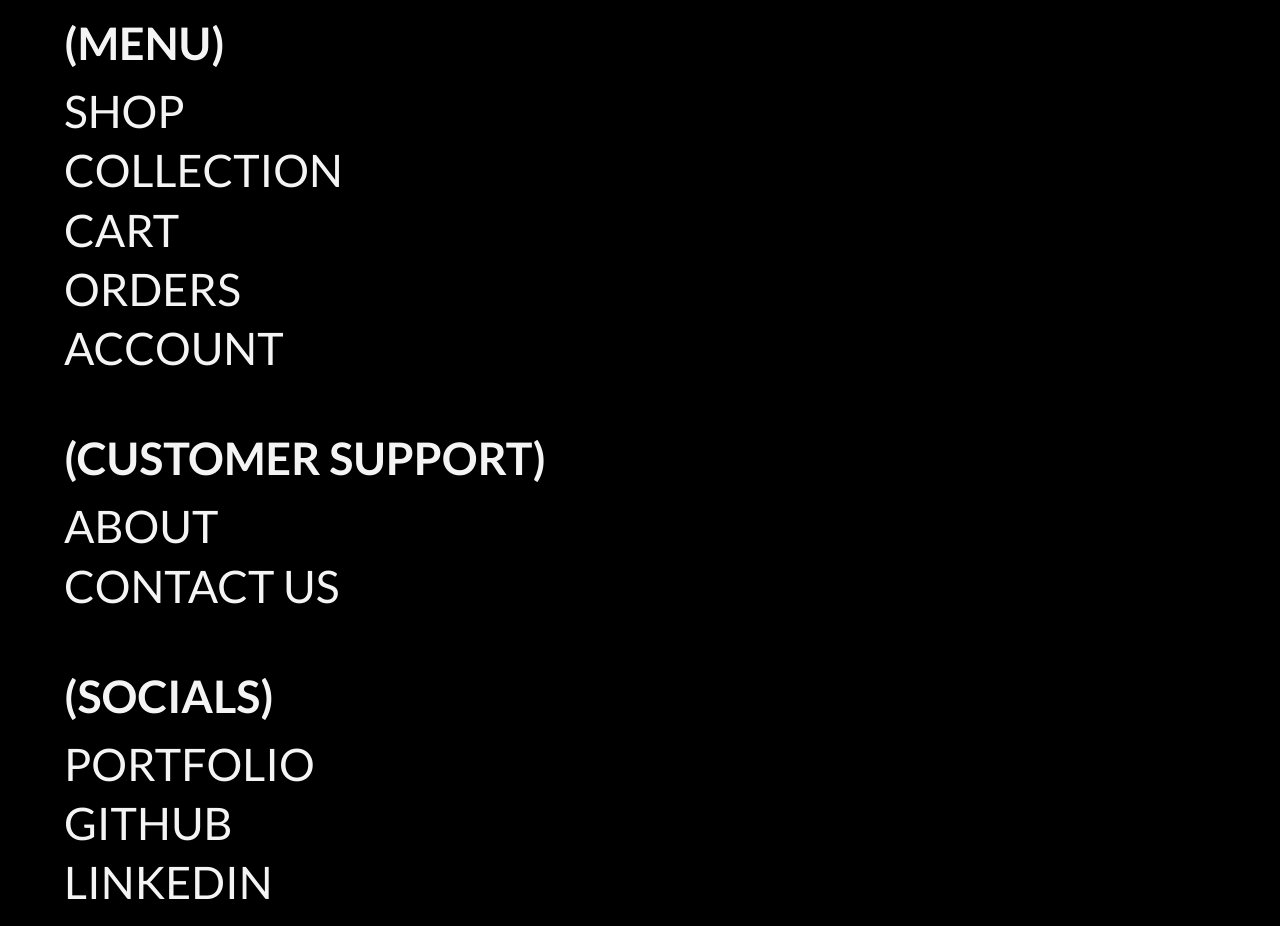
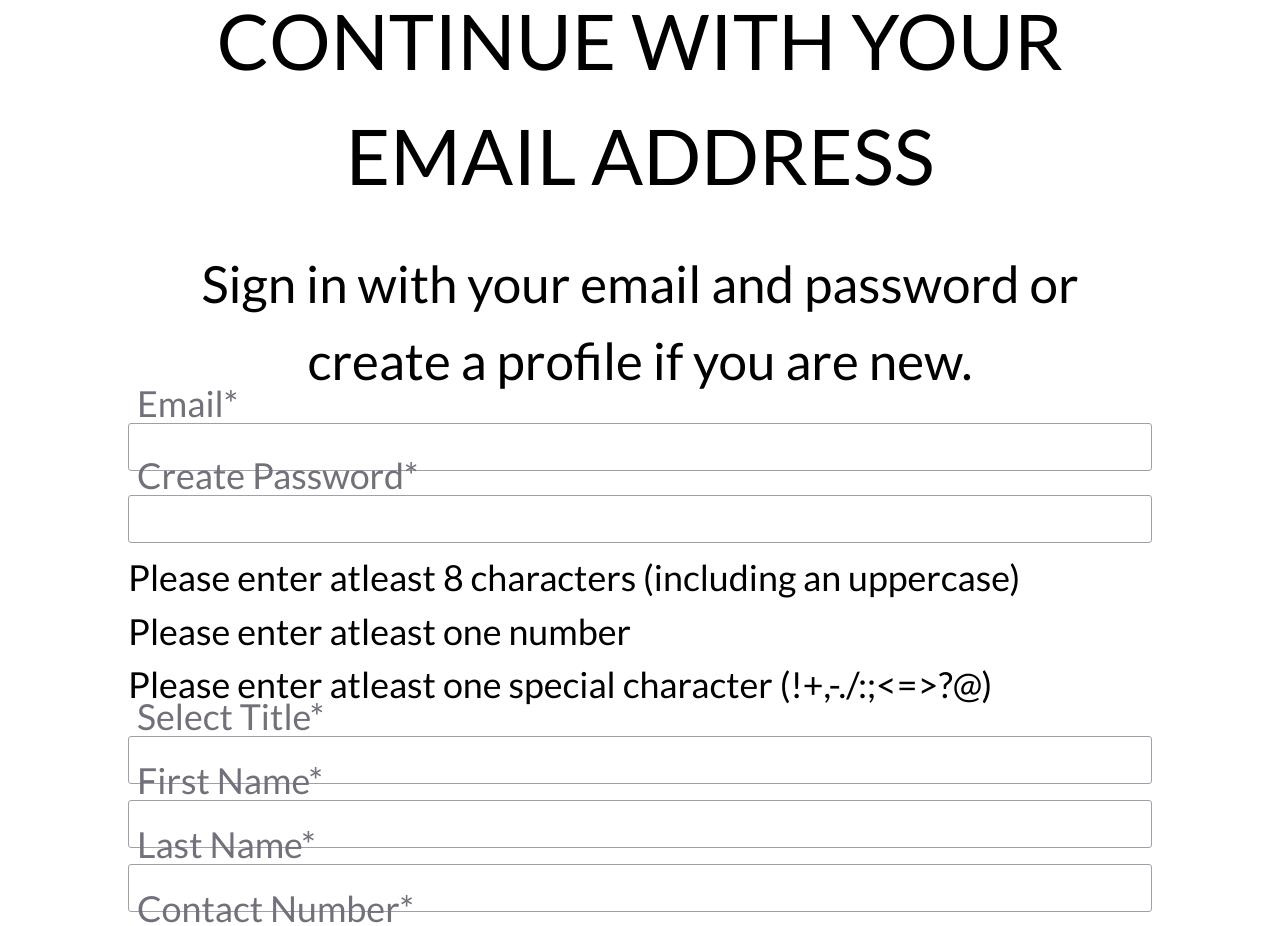
Before and after one commit to falguni-mondal/Divara, a React (Vite) app in the folder frontend/: page /account in a window 1280 px wide. Shown: the part 630-1556 px from the top of the page. Built offline with nearby package versions, Linux system fonts and the light colour scheme.

Commit message:
Making of Account Page

```diff
--- a/frontend/src/components/App.jsx
+++ b/frontend/src/components/App.jsx
@@ -1,14 +1,27 @@
-import React, { useState } from 'react'
+import React, { useEffect, useState } from 'react'
 import PageRouter from '../routers/PageRouter'
 import Navbar from './navbar/Navbar'
 import Navmenu from './navbar/Navmenu'
 import Footer from './footer/Footer'
+import { useLocation } from 'react-router-dom'
 
 const App = () => {
   const [showNav, setShowNav] = useState(false);
+  const pathLocation = useLocation();
+
   const navMenuController = () =>{
     setShowNav(prev => !prev);
   }
+
+  useEffect(() => {
+    window.scrollTo(0,0);
+    // window.scrollTo({
+    //   top: 0,
+    //   left: 0,
+    //   behavior: "smooth"
+    // });
+  }, [pathLocation])
+
   return (
     <div className='container w-full'>
       <Navbar showNav={showNav} navMenuController = {navMenuController} />
--- /dev/null
+++ b/frontend/src/components/auth/BaseAuth.jsx
@@ -0,0 +1,18 @@
+import React from 'react'
+import { Link } from 'react-router-dom'
+
+const BaseAuth = () => {
+  return (
+    <section className='w-full py-[3vh]' id='auth-base-form-section'>
+      <form className='w-full'>
+        <div className="auth-form-input-container w-full h-[6vh] flex flex-col justify-center border border-zinc-400 px-2 py-1 rounded-[3px]">
+          <label className='text-[2.8vw] text-zinc-500 relative'>Email*</label>
+          <input className='w-full outline-0 border-0 text-[4.5vw]' type="email" />
+        </div>
+        <button type='submit' className='w-full h-[6vh] bg-black rounded-[3px] text-zinc-100 text-[3.3vw] uppercase mt-[3vh]'>Continue</button>
+      </form>
+    </section>
+  )
+}
+
+export default BaseAuth
--- /dev/null
+++ b/frontend/src/components/auth/Signin.jsx
@@ -0,0 +1,21 @@
+import React from 'react'
+
+const Signin = () => {
+  return (
+    <section className='w-full py-[3vh]' id='signin-form-section'>
+      <form className='w-full flex flex-col gap-[3vh]'>
+        <div className="auth-form-input-container w-full h-[6vh] flex flex-col justify-center border border-zinc-400 px-2 py-1 rounded-[3px]">
+          <label className='text-[2.8vw] text-zinc-500 relative'>Email*</label>
+          <input className='w-full outline-0 border-0 text-[4.5vw]' type="email" />
+        </div>
+        <div className="auth-form-input-container w-full h-[6vh] flex flex-col justify-center border border-zinc-400 px-2 py-1 rounded-[3px]">
+          <label className='text-[2.8vw] text-zinc-500 relative'>Password*</label>
+          <input className='w-full outline-0 border-0 text-[4.5vw]' type="email" />
+        </div>
+        <button type='submit' className='w-full h-[6vh] bg-black rounded-[3px] text-zinc-100 text-[3.3vw] uppercase'>Continue</button>
+      </form>
+    </section>
+  )
+}
+
+export default Signin
--- /dev/null
+++ b/frontend/src/components/auth/Signup.jsx
@@ -0,0 +1,53 @@
+import React from 'react'
+
+const Signup = () => {
+    return (
+        <section className='w-full py-[3vh]' id='signup-form-section'>
+            <form className='w-full flex flex-col gap-[2vh]'>
+                <div className="auth-form-input-container w-full h-[6vh] flex flex-col justify-center border border-zinc-400 px-2 py-1 rounded-[3px]">
+                    <label className='text-[2.8vw] text-zinc-500 relative'>Email*</label>
+                    <input className='w-full outline-0 border-0 text-[4.5vw]' type="email" />
+                </div>
+                <div className="signup-password-wrapper w-full mt-[1vh]">
+                    <div className="auth-form-input-container w-full h-[6vh] flex flex-col justify-center border border-zinc-400 px-2 py-1 rounded-[3px]">
+                        <label className='text-[2.8vw] text-zinc-500 relative'>Create Password*</label>
+                        <input className='w-full outline-0 border-0 text-[4.5vw]' type="email" />
+                    </div>
+                    <ul className="password-instructions text-[2.8vw] mt-[1vh]">
+                        <li>
+                            Please enter atleast 8 characters (including an uppercase)
+                        </li>
+                        <li>
+                            Please enter atleast one number
+                        </li>
+                        <li>
+                            {
+                                "Please enter atleast one special character (!+,-./:;<=>?@)"
+                            }
+                        </li>
+                    </ul>
+                </div>
+                <div className="auth-form-input-container w-full h-[6vh] flex flex-col justify-center border border-zinc-400 px-2 py-1 rounded-[3px] mt-[1vh]">
+                    <label className='text-[2.8vw] text-zinc-500 relative'>Select Title*</label>
+                    <input className='w-full outline-0 border-0 text-[4.5vw]' type="email" />
+                </div>
+                <div className="auth-form-input-container w-full h-[6vh] flex flex-col justify-center border border-zinc-400 px-2 py-1 rounded-[3px]">
+                    <label className='text-[2.8vw] text-zinc-500 relative'>First Name*</label>
+                    <input className='w-full outline-0 border-0 text-[4.5vw]' type="email" />
+                </div>
+                <div className="auth-form-input-container w-full h-[6vh] flex flex-col justify-center border border-zinc-400 px-2 py-1 rounded-[3px]">
+                    <label className='text-[2.8vw] text-zinc-500 relative'>Last Name*</label>
+                    <input className='w-full outline-0 border-0 text-[4.5vw]' type="email" />
+                </div>
+                <div className="auth-form-input-container w-full h-[6vh] flex flex-col justify-center border border-zinc-400 px-2 py-1 rounded-[3px]">
+                    <label className='text-[2.8vw] text-zinc-500 relative'>Contact Number*</label>
+                    <input className='w-full outline-0 border-0 text-[4.5vw]' type="email" />
+                </div>
+
+                <button type='submit' className='w-full h-[6vh] bg-black rounded-[3px] text-zinc-100 text-[3.3vw] uppercase mt-[1vh]'>Continue</button>
+            </form>
+        </section>
+    )
+}
+
+export default Signup
--- a/frontend/src/components/footer/Footer.jsx
+++ b/frontend/src/components/footer/Footer.jsx
@@ -3,8 +3,9 @@
 import BrandW from '../utils/logo/BrandW'
 
 const Footer = () => {
+
   return (
-    <section className='mt-[30vw] text-zinc-100 bg-black py-[20vw] px-[3vw]' id='footer-section'>
+    <section className='text-zinc-100 bg-black py-[20vw] px-[3vw]' id='footer-section'>
       <footer className='mb-[20vw] px-[2vw]'>
         <div className="footer-link-sections flex flex-col gap-12">
           <div className="menu-section">
--- a/frontend/src/components/home/PhilosophySection.jsx
+++ b/frontend/src/components/home/PhilosophySection.jsx
@@ -3,7 +3,7 @@
 import SectionHeading from '../utils/SectionHeading'
 const PhilosophySection = () => {
   return (
-    <section className='px-[3vw]' id="philosophy-section">
+    <section className='px-[3vw] mb-[30vw]' id="philosophy-section">
       <div className="section-divider w-full text-center mb-[12vw] uppercase text-[3.5vw] font-semibold">
         featuring
       </div>
--- a/frontend/src/components/navbar/Navmenu.jsx
+++ b/frontend/src/components/navbar/Navmenu.jsx
@@ -1,16 +1,49 @@
 import React from 'react'
 import { Link } from 'react-router-dom'
 
-const Navmenu = ({showNav, navMenuController}) => {
+
+import { FiUser } from "react-icons/fi";
+import { BsBoxSeam } from "react-icons/bs";
+import { BsHandbag } from "react-icons/bs";
+
+
+const Navmenu = ({ showNav, navMenuController }) => {
+
+  const accountNavItems = [
+    {
+      title: "Orders",
+      icon : BsBoxSeam,
+      path: "/orders"
+    },
+    {
+      title: "Bag",
+      icon : BsHandbag,
+      path: "/bag"
+    },
+    {
+      title: "Sign In",
+      icon : FiUser,
+      path: "/account"
+    },
+  ]
+
   return (
-    <div className={`fixed inset-0 bg-[#f9f9f9] p-[10vw] ${showNav ? "translate-x-0" : "translate-x-full"} transition-all duration-700 ease-in-out z-[998]`} id='mobile-nav-menu'>
+    <div className={`fixed inset-0 bg-[#f9f9f9] p-[10vw] ${showNav ? "translate-x-0" : "translate-x-full"} transition-all duration-700 ease-in-out z-[998] flex flex-col justify-between pb-[30vw]`} id='mobile-nav-menu'>
       <nav className='flex flex-col gap-[7vw] text-[10vw] leading-none'>
         <Link onClick={navMenuController} to="/">Home</Link>
         <Link onClick={navMenuController} to="/collections">Collection</Link>
-            <Link onClick={navMenuController} to="/cart">Cart</Link>
-            <Link onClick={navMenuController} to="/account">Account</Link>
         <Link onClick={navMenuController} to="/about">About</Link>
         <Link onClick={navMenuController} to="/contact">Contact Us</Link>
+      </nav>
+      <nav className='account-nav w-full flex justify-between'>
+        {
+          accountNavItems.map(({title, icon : Icon, path}) => (
+            <Link className='flex flex-col items-center text-[5vw] uppercase' onClick={navMenuController} to={path}>
+              <Icon className='text-[6vw]' />
+              <span className='underline font-semibold'>{title}</span>
+            </Link>
+          ))
+        }
       </nav>
     </div>
   )
--- /dev/null
+++ b/frontend/src/pages/Account.jsx
@@ -0,0 +1,31 @@
+import React from 'react'
+import AccountRouter from '../routers/AccountRouter'
+import { FcGoogle } from "react-icons/fc";
+
+const Account = () => {
+  return (
+    <div className='w-full py-[15vw] px-[10vw]' id='account-page'>
+      <div className='w-full' id="account-page-main-container">
+        <h1 className="account-page-heading text-[8.5vw] uppercase font-[300] leading-none text-center">
+        My Divara Account
+      </h1>
+      <section className="third-party-signin-section mt-[5vh]">
+        <button className='google-signin-btn flex items-center justify-center gap-2 text-[3vw] uppercase font-semibold w-full h-[6vh] border-[1.5px] rounded-[3px]'>
+          <FcGoogle className='text-[4.5vw]' />
+          Continue with google
+        </button>
+      </section>
+      <span className='block w-full text-center uppercase font-semibold text-[3.5vw] my-[3vh]'>or</span>
+      <div className="signin-heading-container">
+        <h2 className='text-[6vw] uppercase text-center signin-heading'>Continue with your email address</h2>
+        <p className="signin-subheading text-[4vw] text-center mt-[4vh]">
+          Sign in with your email and password or create a profile if you are new.
+        </p>
+      </div>
+        <AccountRouter />
+      </div>
+    </div>
+  )
+}
+
+export default Account
--- /dev/null
+++ b/frontend/src/routers/AccountRouter.jsx
@@ -0,0 +1,17 @@
+import React from 'react'
+import { Route, Routes } from 'react-router-dom'
+import Signin from '../components/auth/Signin'
+import Signup from '../components/auth/Signup'
+import BaseAuth from '../components/auth/BaseAuth'
+
+const AccountRouter = () => {
+  return (
+    <Routes>
+        {/* <Route path='/' element={<BaseAuth />}/> */}
+        <Route path='/signin' element={<Signin />}/>
+        <Route path='/' element={<Signup />}/>
+    </Routes>
+  )
+}
+
+export default AccountRouter
--- a/frontend/src/routers/PageRouter.jsx
+++ b/frontend/src/routers/PageRouter.jsx
@@ -1,11 +1,13 @@
 import React from 'react'
 import { Route, Routes } from 'react-router-dom'
 import Homepage from '../pages/Homepage'
+import Account from '../pages/Account'
 
 const PageRouter = () => {
   return (
     <Routes>
         <Route path='/' element={<Homepage />} />
+        <Route path='/account/*' element={<Account />} />
     </Routes>
   )
 }
```
Lines whose indentation alone changed are shown as unchanged.
